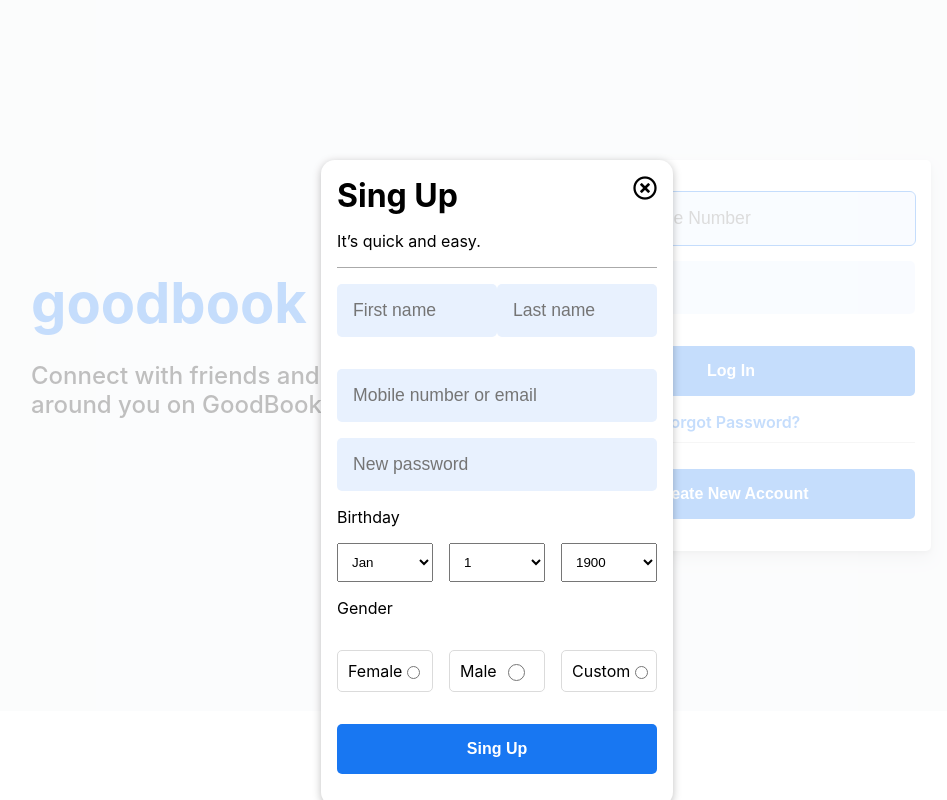
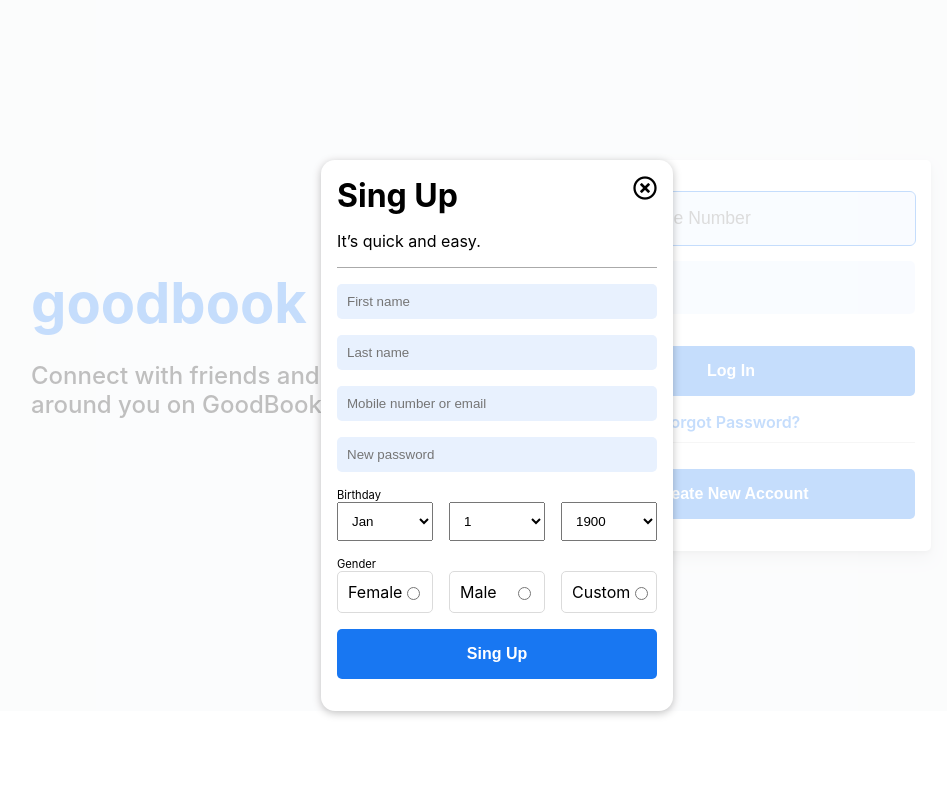
Before and after one commit to Naoto-110616/Goodbook_react-app, a React (Create React App) app in the folder goodbook-react/: page / in a window 1280 px wide. Shown: the whole page, without its empty margins (159-1106 px from the left). Built offline with nearby package versions, Linux system fonts and the light colour scheme.

Commit message:
update singup modal window design

```diff
--- a/goodbook-react/src/components/Login/Login.js
+++ b/goodbook-react/src/components/Login/Login.js
@@ -13,6 +13,7 @@ const Login = () => {
 					</div>
 					<div className={classes["login-right"]}>
 						<Input
+							login="true"
 							className={"login-input"}
 							input={{
 								id: "email",
@@ -22,6 +23,7 @@ const Login = () => {
 							}}
 						/>
 						<Input
+							login="true"
 							className={"login-input"}
 							input={{
 								id: "pass",
--- a/goodbook-react/src/components/Signup/Signup.js
+++ b/goodbook-react/src/components/Signup/Signup.js
@@ -89,16 +89,14 @@ const Signup = () => {
 							<i class="far fa-times-circle"></i>
 						</div>
 					</div>
-					<div className={classes.name}>
-						<Input signup="ture" input={{ placeholder: "First name" }} />
-						<Input signup="ture" input={{ placeholder: "Last name" }} />
-					</div>
+					<Input signup="ture" input={{ placeholder: "First name" }} />
+					<Input signup="ture" input={{ placeholder: "Last name" }} />
 					<Input
 						signup="ture"
 						input={{ placeholder: "Mobile number or email" }}
 					/>
 					<Input signup="ture" input={{ placeholder: "New password" }} />
-					<p>Birthday</p>
+					<p className={classes["category-name"]}>Birthday</p>
 					<div className={classes.birthday}>
 						<Select signup="true" select={{ name: "month", title: "month" }}>
 							{month}
@@ -110,11 +108,10 @@ const Signup = () => {
 							{year}
 						</Select>
 					</div>
-					<p>Gender</p>
+					<p className={classes["category-name"]}>Gender</p>
 					<div className={classes.gender}>
 						<Input
 							label="Female"
-							signup="true"
 							radio="true"
 							input={{
 								type: "radio",
@@ -124,7 +121,6 @@ const Signup = () => {
 						/>
 						<Input
 							label="Male"
-							signup="true"
 							radio="true"
 							input={{
 								type: "radio",
@@ -134,7 +130,6 @@ const Signup = () => {
 						/>
 						<Input
 							label="Custom"
-							signup="true"
 							radio="true"
 							input={{
 								type: "radio",
--- a/goodbook-react/src/components/Signup/Signup.module.css
+++ b/goodbook-react/src/components/Signup/Signup.module.css
@@ -12,9 +12,6 @@
 .signup-text i {
 	font-size: 1.5rem;
 }
-.name {
-	display: flex;
-}
 .birthday {
 	display: flex;
 	justify-content: space-between;
@@ -23,3 +20,7 @@
 	display: flex;
 	justify-content: space-between;
 }
+.category-name {
+	margin: 1rem 0 0 0;
+	font-size: 0.7rem;
+}
--- a/goodbook-react/src/components/UI/Input.js
+++ b/goodbook-react/src/components/UI/Input.js
@@ -4,7 +4,12 @@ const Input = (props) => {
 	return (
 		<div className={`${classes.input} ${props.radio && classes.radio}`}>
 			{props.label && <label htmlFor={props.input.id}>{props.label}</label>}
-			<input className={`${props.singup && classes.singup}`} {...props.input} />
+			<input
+				className={`${props.login && classes.login} ${
+					props.signup && classes.signup
+				}`}
+				{...props.input}
+			/>
 		</div>
 	);
 };
--- a/goodbook-react/src/components/UI/Input.module.css
+++ b/goodbook-react/src/components/UI/Input.module.css
@@ -1,20 +1,24 @@
 .input {
 	margin: 1rem 0;
-}
-.input input {
-	font-size: 1.1rem;
-	width: 100%;
-	padding: 1rem;
-	background-color: #e8f1fe;
-	border-radius: 5px;
-	border: none;
-	box-sizing: border-box;
 }
 .input input:focus-visible {
 	outline: 1px solid #1877f2;
 }
+.input input {
+	background-color: #e8f1fe;
+	box-sizing: border-box;
+	border: none;
+	border-radius: 5px;
+}
+.login {
+	font-size: 1.1rem;
+	width: 100%;
+	padding: 1rem;
+}
 .signup {
-	height: 1rem;
+	width: 100%;
+	padding: 10px;
+	justify-content: space-between;
 }
 .radio {
 	display: flex;
@@ -24,4 +28,5 @@
 	padding: 10px;
 	border-radius: 5px;
 	box-sizing: border-box;
+	margin: 0;
 }
```
